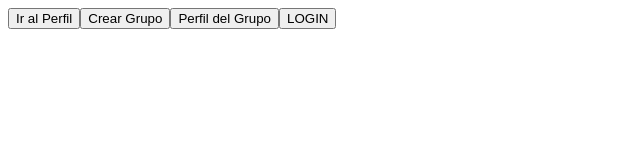
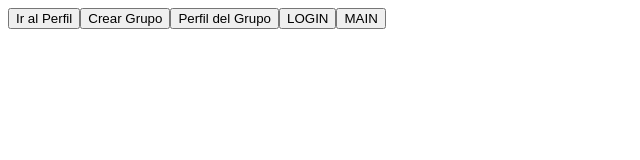
Before and after one commit to Skymigu0710/UTPConnect, a Next.js app in the folder my-app/: page / in a window 1280 px wide. Shown: the top 160 px of the page, without its empty margins (0-640 px from the left). Built offline with nearby package versions, Linux system fonts and the light colour scheme.

Commit message:
Eliminando componentes y funciones no necesarias v3

```diff
--- a/my-app/src/app/page.jsx
+++ b/my-app/src/app/page.jsx
@@ -21,7 +21,9 @@ export default function Home() {
     router.push('/GroupProfile');
   };
 
-
+  const goToPMain = () => {
+    router.push('/Mainfeed');
+  };
   return (
     <div>
 
@@ -30,6 +32,7 @@ export default function Home() {
       <button onClick={goToCreateGroup}>Crear Grupo</button>
       <button onClick={goToProfileGroup}>Perfil del Grupo</button>
       <button onClick={goToLogin}>LOGIN</button>
+      <button onClick={goToPMain}>MAIN</button>
     </div>
   );
 
--- a/my-app/src/pages/profile.jsx
+++ b/my-app/src/pages/profile.jsx
@@ -7,8 +7,8 @@ import PostFeed from '../components/PostFeed';
 import InformationFeed from '../components/InformationFeed';
 import ProfileOptions from '../components/Profileoptions';
 //JOEL CODE
-import Menu from '../components/menu';
-import Groups from '../components/grupos';
+import Menu from '../components/Menu';
+import Groups from '../components/Grupos';
 
 
 // Define la variable gato para la imagen
```
